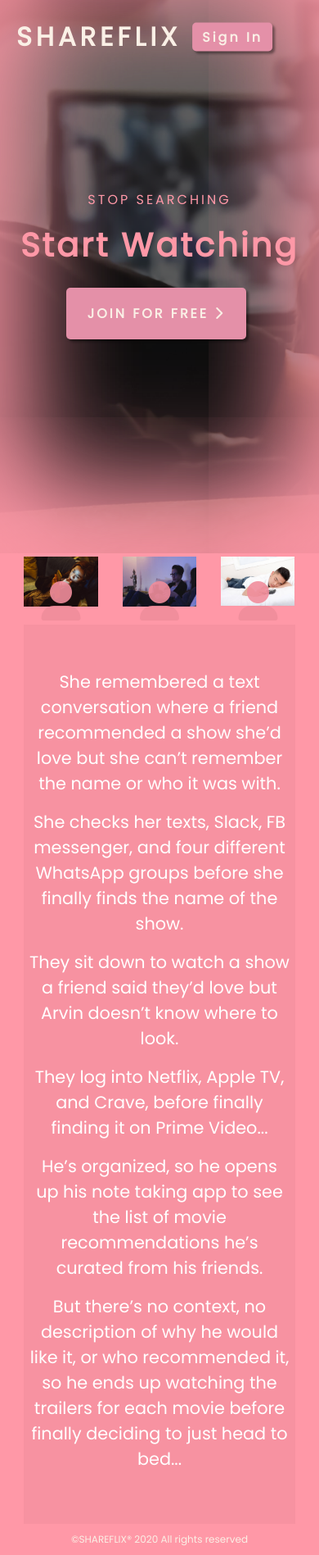
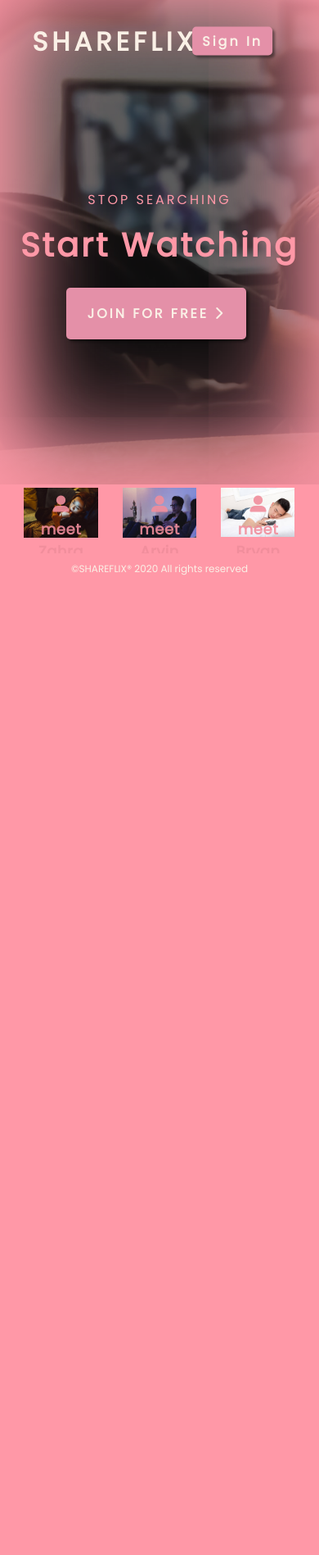
Before and after one commit to ArdyParty/ShareFlix, a Django app: page / in a window 390 px wide; the page is wider, and only the part inside the window is pictured. Shown: that part at 82% size. After the commit the page ends 702 px from the top of that part, so only its background shows below. Run offline with Django 3.2, Linux system fonts and the light colour scheme; some libraries are stand-ins or nearby versions.

Commit message:
updated landing page

```diff
--- a/shareflix/main_app/static/css/info.css
+++ b/shareflix/main_app/static/css/info.css
@@ -49,16 +49,16 @@
 .showcase-top .logo {
   letter-spacing: 5px;
   margin-left: 20px;
-  width: 100%;
+  width: 400px;
   position: absolute;
   top: 50%;
-  left: 50%;
+  left: 20%;
   transform: translate(-50%, -50%);
 }
 
 .showcase-top a {
   position: absolute;
-  top: 50%;
+  top: 55%;
   right: 0;
   transform: translate(-50%, -50%);
 }
@@ -81,6 +81,7 @@
   font-size: 90px;
   line-height: 1.1;
   margin: 0 0 32px;
+  width: 900px;
 }
 
 .showcase-content p {
@@ -118,19 +119,20 @@
   padding: 30px 0 0;
   color: rgba(240, 141, 155, 0.9);
   z-index: 2;
+  height: 190px;
 }
 
-.tabs .container #tab-1 {
+#tab-1 {
   background: url('../images/julie.jpg') no-repeat;
   background-size: 120%;
 }
 
-.tabs .container #tab-2 {
+#tab-2 {
   background: url('../images/arvin.jpg') no-repeat;
   background-size: 120%;
 }
 
-.tabs .container #tab-3 {
+#tab-3 {
   background: url('../images/pete.jpg') no-repeat;
   background-size: 100%;
 }
@@ -165,32 +167,34 @@
 }
 
 /* Hide initial content */
-#tab-1-content,
-#tab-2-content,
-#tab-3-content {
+.tab-content .container {
   display: none;
-  opacity: 0;
 }
 
-.show {
+.tab-content .container .active[data-tab-content] {
+  display: block;
   display: block !important;
   opacity: 1 !important;
   transition: all 1000 ease-in;
 }
 
-#tab-1-content .tab-1-content-inner {
+/*.show {
+}*/
+
+#tab-1-content {
+  grid-gap: 16px;
+  align-items: center;
+  justify-content: center;
+  height: 100px;
+}
+
+#tab-2-content {
   grid-gap: 16px;
   align-items: center;
   justify-content: center;
 }
 
-#tab-2-content .tab-2-content-inner {
-  grid-gap: 16px;
-  align-items: center;
-  justify-content: center;
-}
-
-#tab-3-content .tab-3-content-inner {
+#tab-3-content {
   grid-gap: 16px;
   align-items: center;
   justify-content: center;
@@ -256,28 +260,41 @@
   text-transform: uppercase;
 }
 
-@media (max-width: 960px) {
 
+
+
+@media (max-width: 1000px) {
   .showcase {
-    height: 80vh;
+    height: 70vh;
   }
 
   .hide-sm {
     display: none;
   }
 
+  .showcase-top .logo {
+    top: 30%;
+    left: 5%;
+    transform: translate(0);
+  }
+
   .showcase-content h1 {
-    font-size: 60px;
+    font-size: 50px;
     line-height: 1;
+    width: 500px;
   }
 
   .showcase-content p {
-    font-size: 24px;
+    font-size: 1.5rem;
+  }
+
+  .footer .footer-cols {
+    grid-template-columns: repeat(2, 1fr);
   }
 
   .btn-xl {
-    font-size: 24px;
-    padding: 22px 32px;
+    font-size: 1.5rem;
+    padding: 1.4rem 2rem;
     text-transform: uppercase;
   }
 
@@ -294,12 +311,41 @@
     margin-bottom: 1rem;
     font-size: 1.2rem;
   }
+
+  .tabs i {
+    font-size: 35px;
+    padding-top: 10px;
+  }
+
+  .tabs p {
+    font-size: 20px;
+    display: block;
+    margin: 0;
+    font-weight: bold;
+    letter-spacing: 1px;
+    padding-top: 20px;
+  }
+
+  .tabs .container > div {
+    padding-top: 0px;
+    height: 120px;
+  }
+
+  #tab-2, #tab-1 {
+    height: 120px;
+    background-size: 120%;
+  }
+
+  #tab-3 {
+    height: 120px;
+    background-size: 100%;
+  }
 }
 
 @media (max-width: 700px) {
   .showcase::after {
     background: rgba(0, 0, 0, 0.6);
-    box-shadow: inset 5px 0px 150px #ff98a7, inset -5px -80px 150px #ff98a7;
+    box-shadow: inset 10px 0px 100px #ff98a7, inset -10px -40px 150px #ff98a7;
   }
 
   .showcase-content h1 {
@@ -311,24 +357,6 @@
     font-size: 16px;
   }
 
-  #tab-1-content .tab-1-content-inner {
-    grid-template-columns: 1fr;
-    text-align: center;
-  }
-
-  #tab-2-content .tab-2-content-top {
-    display: block;
-    text-align: center;
-  }
-
-  #tab-2-content .tab-2-content-bottom {
-    margin-top: 2rem;
-    display: grid;
-    grid-template-columns: 1fr;
-    grid-gap: 2rem;
-    text-align: center;
-  }
-
   .btn-xl {
     font-size: 1rem;
     padding: 1.2rem 1.6rem;
@@ -336,8 +364,39 @@
   }
 }
 
+@media(max-width: 600px) {
+  .tabs i {
+    font-size: 20px;
+    padding-top: 2px;
+    font-weight: 900;
+  }
+
+  .tabs p {
+    font-size: 18px;
+    display: block;
+    font-weight: bold;
+    letter-spacing: 0.5px;
+    padding-top: 3px;
+    margin: 0;
+  }
+
+  .tabs .container > div {
+    padding-top: 8px;
+  }
+
+  #tab-2, #tab-1 {
+    height: 80px;
+    background-size: 120%;
+  }
+
+  #tab-3 {
+    height: 80px;
+    background-size: 100%;
+  }
+}
+
 @media(max-height: 600px) {
   .showcase-content {
-    margin-top: 3rem;
+    margin-top: 48px;
   }
 }
--- a/shareflix/main_app/static/js/info.js
+++ b/shareflix/main_app/static/js/info.js
@@ -0,0 +1,48 @@
+// const tabItems = document.querySelectorAll('.tab-item');
+// const tabContentItems = document.querySelectorAll('.tab-content-item');
+// // Listen for tab item click
+// tabItems.forEach(item => {
+//   item.addEventListener('click', selectItem);
+// });
+
+// // Select tab content item
+// function selectItem(e) {
+//   // Remove all show and border classes
+//   removeBorder();
+//   removeShow();
+//   // Add border to current tab item
+//   this.classList.add('tab-border');
+//   // Grab content item from DOM
+//   const tabContentItem = document.querySelector(`#${this.id}-content`);
+//   // Add show class
+//   tabContentItem.classList.add('show');
+// }
+
+// // Remove bottom borders from all tab items
+// function removeBorder() {
+//   tabItems.forEach(item => {
+//     item.classList.remove('tab-border');
+//   });
+// }
+
+// // Remove show class from all content items
+// function removeShow() {
+//   tabContentItems.forEach(item => {
+//     item.classList.remove('show');
+//   });
+// }
+
+const tabs = document.querySelectorAll('[data-tab-target]');
+const tabContents = document.querySelectorAll('[data-tab-content]');
+console.log(document.querySelectorAll('[data-tab-content]'));
+
+tabs.forEach(tab => {
+  tab.addEventListener('click', (evt) => {
+    tabContents.forEach(tabContent => {
+      tabContent.classList.remove('active')
+    })
+    document.querySelector(`#${evt.target.getAttribute('data-tab-target')}`).classList.add('active');
+    // console.log(tabContents);
+    // evt.target.classList.add('active')
+  })
+})
--- a/shareflix/main_app/templates/info.html
+++ b/shareflix/main_app/templates/info.html
@@ -24,15 +24,15 @@
   <!-- each story tab -->
   <section class="tabs">
     <div class="container">
-      <div id="tab-1" class="tab-item tab-border">
+      <div id="tab-1" class="tab-item tab-border" data-tab-target="tab-1-content">
         <i class="fas fa-user-alt fa-3x"></i>
         <p class="hide-sm">meet Zahra</p>
       </div>
-      <div id="tab-2" class="tab-item tab-border">
+      <div id="tab-2" class="tab-item tab-border" data-tab-target="tab-2-content">
         <i class="fas fa-user-alt fa-3x"></i>
         <p class="hide-sm">meet Arvin</p>
       </div>
-      <div id="tab-3" class="tab-item tab-border">
+      <div id="tab-3" class="tab-item tab-border" data-tab-target="tab-3-content">
         <i class="fas fa-user-alt fa-3x"></i>
         <p class="hide-sm">meet Bryan</p>
       </div>
@@ -43,24 +43,24 @@
   <section class="tab-content">
     <div class="container">
       <!-- CONTENT OF STORY -->
-      <div id="tab-1-content" class="tab-content-item show">
-        <div class="tab-1-content-inner">
+      <div id="tab-1-content" data-tab-content class="active">
+        <div class="tab-1-content">
           <div>
             <p class="text-lg">She remembered a text conversation where a friend recommended a show she’d love but she can’t remember the name or who it was with.</p>
             <p class="text-lg">She checks her texts, Slack, FB messenger, and four different WhatsApp groups before she finally finds the name of the show.</p>
           </div>
         </div>
       </div>
-      <div id="tab-2-content" class="tab-content-item show">
-        <div class="tab-2-content-top">
+      <div id="tab-2-content" data-tab-content>
+        <div class="tab-2-content">
           <div>
             <p class="text-lg">They sit down to watch a show a friend said they’d love but Arvin doesn’t know where to look.</p>
             <p class="text-lg">They log into Netflix, Apple TV, and Crave, before finally finding it on Prime Video...</p>
           </div>
         </div>
       </div>
-      <div id="tab-3-content" class="tab-content-item show">
-        <div class="tab-3-content-bottom">
+      <div id="tab-3-content" data-tab-content>
+        <div class="tab-3-content">
           <div>
             <p class="text-lg">He’s organized, so he opens up his note taking app to see the list of movie recommendations he’s curated from his friends.</p>
             <p class="text-lg">But there’s no context, no description of why he would like it, or who recommended it, so he ends up watching the trailers for each movie before finally deciding to just head to bed...</p>
```
